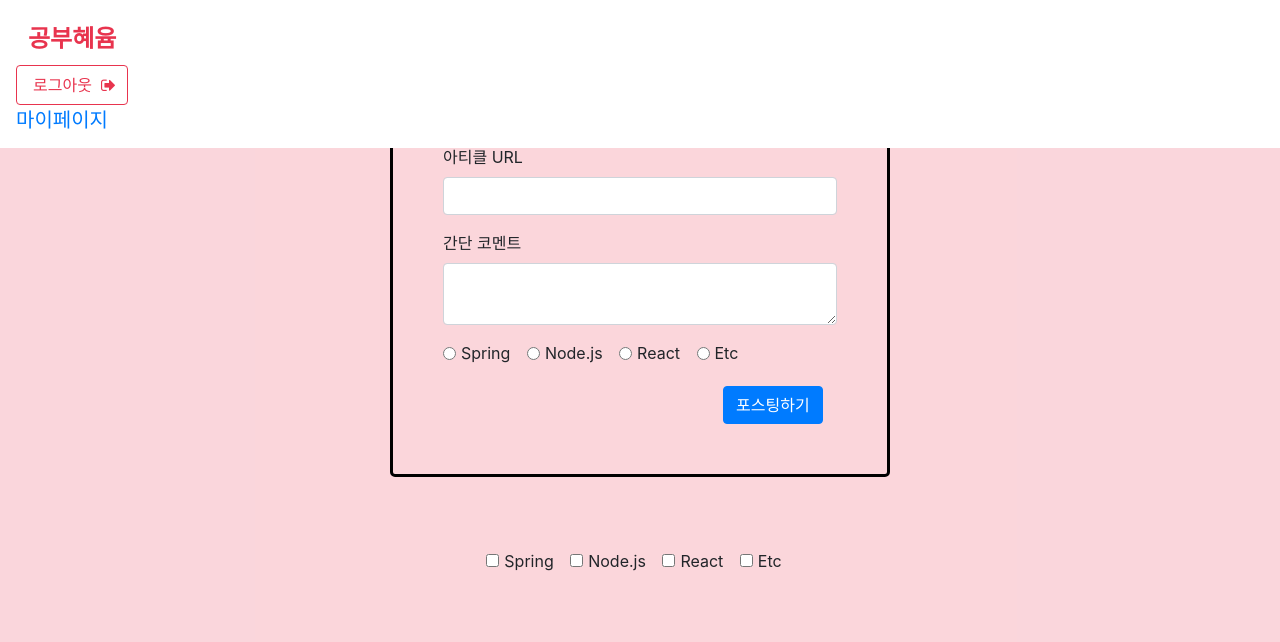
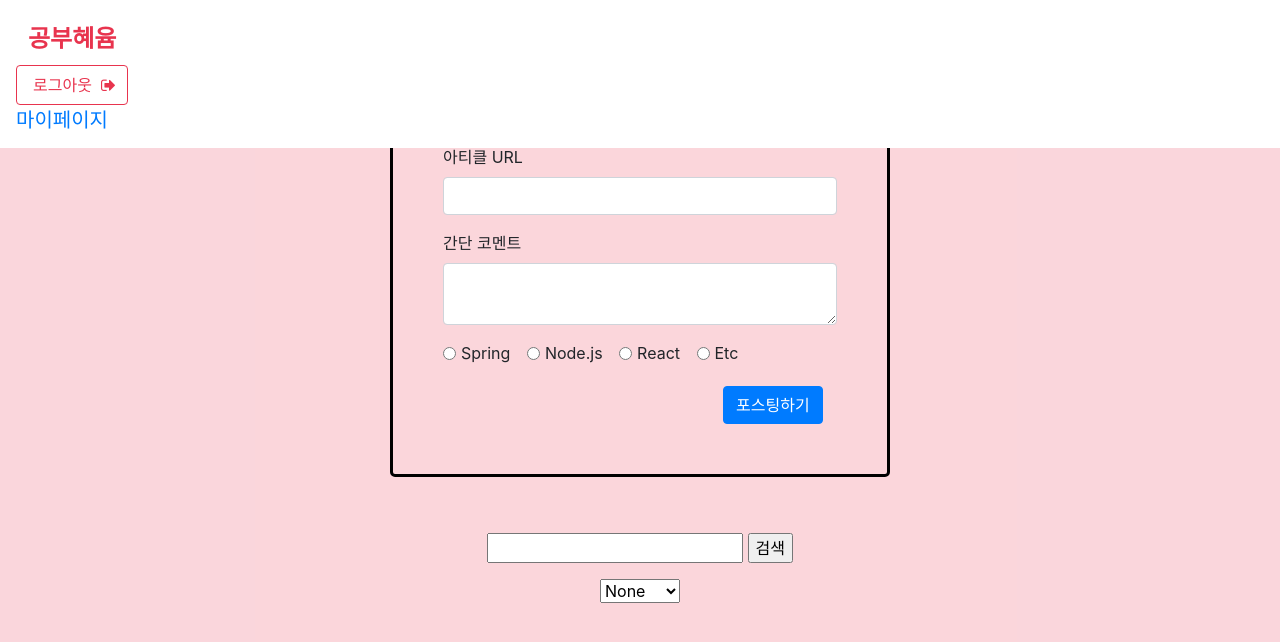
Before and after one commit to minkik715/mini_web_project, a Flask app: page /guest in a window 1280 px wide. Shown: the top 642 px of the page. Run offline with Flask 2, Linux system fonts and the light colour scheme; some libraries are stand-ins or nearby versions.

Commit message:
주석 추가, 중복 보완, 검색기능 추가

```diff
--- a/app.py
+++ b/app.py
@@ -21,6 +21,22 @@ if (db.number.find_one({"id": 'autoIncrement'}) is None):
     db.number.insert_one({"number": 1, "id": 'autoIncrement'})
 
 
+def return_list(list):
+    token_receive = request.cookies.get('mytoken')
+    print(list)
+    # 토큰이 있고 만료되지 않았으면 리뷰리스트 나열
+    try:
+        payload = jwt.decode(token_receive, SECRET_KEY, algorithms=['HS256'])
+        user_info = db.users.find_one({"username": payload["id"]})
+        return render_template('reviews.html', user_info=user_info, review_list=list)
+    # 토큰이 있으나 시간 만료 되었을떄
+    except jwt.ExpiredSignatureError:
+        return redirect(url_for("login", msg="로그인 시간이 만료되었습니다."))
+    # 토큰이 없음
+    except jwt.exceptions.DecodeError:
+        return redirect(url_for("login", msg="로그인 정보가 존재하지 않습니다."))
+
+
 @app.route('/sign_up/check_dup', methods=['POST'])
 def check_dup():
     # 유저 닉네임 중복확인
@@ -33,19 +49,8 @@ def check_dup():
 def home():
     # /로 들어왔을 때 조건에 따라 구현
     review_list = list(db.reviews.find({}, {'_id': False}))
-    print(review_list)
-    token_receive = request.cookies.get('mytoken')
-    # 토큰이 있고 만료되지 않았으면 리뷰리스트 나열
-    try:
-        payload = jwt.decode(token_receive, SECRET_KEY, algorithms=['HS256'])
-        user_info = db.users.find_one({"username": payload["id"]})
-        return render_template('reviews.html', user_info=user_info, review_list=review_list)
-    # 토큰이 있으나 시간 만료 되었을떄
-    except jwt.ExpiredSignatureError:
-        return redirect(url_for("login", msg="로그인 시간이 만료되었습니다."))
-    # 토큰이 없음
-    except jwt.exceptions.DecodeError:
-        return redirect(url_for("login", msg="로그인 정보가 존재하지 않습니다."))
+    return  return_list(review_list)
+
 
 
 @app.route('/guest')
@@ -56,7 +61,7 @@ def guest():
 
 @app.route('/login')
 def login():
-    #로그인 페이지로 들어왔을때 렌더링
+    # 로그인 페이지로 들어왔을때 렌더링
     msg = request.args.get("msg")
     return render_template('login.html', msg=msg)
 
@@ -99,10 +104,10 @@ def sign_in():
         return jsonify({'result': 'fail', 'msg': '아이디/비밀번호가 일치하지 않습니다.'})
 
 
-@app.route('/review', methods=['POST'])
+@app.route('/reviews', methods=['POST'])
 def saving():
     # 리뷰글을 디비에 저장하는 과정, 리뷰글을 누가 작성했는지 유저 디비에 저장
-    special_number = db.number.find_one({'id' : 'autoIncrement'})['number']
+    special_number = db.number.find_one({'id': 'autoIncrement'})['number']
     token_receive = request.cookies.get('mytoken')
     payload = jwt.decode(token_receive, SECRET_KEY, algorithms=['HS256'])
     review_list = list(db.users.find_one({'username': payload['id']})['review_list'])
@@ -140,6 +145,7 @@ def user():
     except (jwt.ExpiredSignatureError, jwt.exceptions.DecodeError):
         return redirect(url_for("home"))
 
+
 @app.route('/reviews/like', methods=['POST'])
 def update_like():
     # 좋아요 기능 구현 누가 좋아요를 했는지 유저 디비에 저장
@@ -160,10 +166,28 @@ def update_like():
     except (jwt.ExpiredSignatureError, jwt.exceptions.DecodeError):
         return redirect(url_for("home"))
 
-@app.route('/reviews/section')
+
+@app.route('/reviews/section', methods=["GET"])
 def review_filter():
     # 분류화 기능 추가 작업 필요
-    print(request.form['section_list'])
+    option = request.args.get('option')
+    print(option)
+    selected_reviews = list(db.reviews.find({"studyOption" : option}))
+    for selected_review in selected_reviews:
+        print(selected_review)
+    return return_list(selected_reviews)
+
+
+@app.route('/reviews')
+def search():
+    search = request.args.get('search')
+    reviews = list(db.reviews.find({}, {'_id': False}))
+    review_list = []
+    for review in reviews:
+        if (search in review['title'] or search in review['comment'] or search in review['desc']):
+            review_list.append(review)
+    return return_list(review_list)
+
 
 if __name__ == '__main__':
     app.run('0.0.0.0', port=5000, debug=True)
--- a/static/reviews.css
+++ b/static/reviews.css
@@ -59,7 +59,7 @@ input::-webkit-calendar-picker-indicator {
     border-radius: 5px;
 }
 
-.btn-primary {
+.posting-btn {
     margin-top: 20px;
     margin-left: 280px;
 }
--- a/static/reviews.js
+++ b/static/reviews.js
@@ -5,10 +5,9 @@ function postArticle() {
     console.log(studyOption);
     $.ajax({
         type: "POST",
-        url: "/review",
+        url: "/reviews",
         data: {url_give: url, comment_give: comment, studyOption_give: studyOption},
         success: function (response) { // 성공하면
-            alert(response["msg"]);
             window.location.reload();
         }
     })
@@ -33,11 +32,25 @@ function likeReview(number) {
     });
 }
 
-function checkSection(){
-    let check_section = []
-    $("input[name=studyOption]:checked").each(function (){
-        check_section.push($(this).val());
-    })
+let option = "None";
+
+function filter() {
+    let new_filter = ($("select[name=studyOption]").val());
+
+    if (option == new_filter) {
+        return;
+    } else {
+        option = new_filter;
+        console.log(option)
+        $.ajax({
+            type: 'GET',
+            url: `/reviews/section?option=${option}`,
+            data: {},
+            success: function (response) {
+                window.location.href = `/reviews/section?option=${option}`
+            }
+        });
+    }
 
 
 }
--- a/templates/main.html
+++ b/templates/main.html
@@ -3,7 +3,7 @@
     <head>
 
         <!-- Webpage Title -->
-        <title>{{ user_info.name }} | SWEETER</title>
+        <title>공부헤윰</title>
 
         <!-- Required meta tags -->
         <meta charset="utf-8">
--- a/templates/mypage.html
+++ b/templates/mypage.html
@@ -5,6 +5,9 @@
     <title>Title</title>
 </head>
 <body>
-    {{user_info}}
+{{user_info['username']}}
+{{user_info['like_list']}}
+{{user_info['review_list']}}
+
 </body>
 </html>
--- a/templates/reviews.html
+++ b/templates/reviews.html
@@ -3,7 +3,7 @@
 <head>
 
     <!-- Webpage Title -->
-    <title>Home | SWEETER</title>
+    <title>공부헤윰</title>
 
     <!-- Required meta tags -->
     <meta charset="utf-8">
@@ -14,12 +14,16 @@
     <!-- Font Awesome CSS -->
     <link href="//maxcdn.bootstrapcdn.com/font-awesome/4.7.0/css/font-awesome.min.css" rel="stylesheet">
 
+
     <link rel="stylesheet" href="https://maxcdn.bootstrapcdn.com/bootstrap/4.0.0/css/bootstrap.min.css"
           integrity="sha384-Gn5384xqQ1aoWXA+058RXPxPg6fy4IWvTNh0E263XmFcJlSAwiGgFAW/dAiS6JXm"
           crossorigin="anonymous">
     <!-- JS -->
     <script src="https://ajax.googleapis.com/ajax/libs/jquery/3.4.1/jquery.min.js"></script>
     <script src="https://cdnjs.cloudflare.com/ajax/libs/jquery-cookie/1.4.1/jquery.cookie.js"></script>
+    <link rel="stylesheet" href="https://stackpath.bootstrapcdn.com/bootstrap/4.2.1/css/bootstrap.min.css"
+          integrity="sha384-GJzZqFGwb1QTTN6wy59ffF1BuGJpLSa9DkKMp0DgiMDm4iYMj70gZWKYbI706tWS" crossorigin="anonymous">
+
 
     <link href="{{ url_for('static', filename='reviews.css') }}" rel="stylesheet">
     <script src="../static/reviews.js"></script>
@@ -56,6 +60,7 @@
                 <input class="form-check-input" type="radio" name="studyOption" id="inlineRadio1" value="Spring">
                 <label class="form-check-label" for="inlineRadio1">Spring</label>
             </div>
+
             <div class="form-check form-check-inline">
                 <input class="form-check-input" type="radio" name="studyOption" id="inlineRadio2" value="Node.js">
                 <label class="form-check-label" for="inlineRadio2">Node.js</label>
@@ -68,34 +73,36 @@
                 <input class="form-check-input" type="radio" name="studyOption" id="inlineRadio4" value="Etc">
                 <label class="form-check-label" for="inlineRadio4">Etc</label>
             </div>
-            <button type="button" class="btn btn-primary" onclick="postArticle()">포스팅하기</button>
+            <button type="button" class="btn btn-primary posting-btn" onclick="postArticle()">포스팅하기</button>
         </div>
 
 
     </div>
+
     <div class="section">
+        <form action="/reviews">
+            <input type="text" name="search" value="">
+            <input type="submit" value="검색">
+        </form>
         <p>
-        <div class="form-check form-check-inline">
-            <input class="form-check-input" type="checkbox" name="studyOption" id="inlineCheckbox1" value="Spring">
-            <label class="form-check-label" for="inlineCheckbox1">Spring</label>
+        <div>
+            <select name="studyOption" onclick="filter()">
+                <option value="None">None</option>
+                <option value="React">React</option>
+                <option value="Node.js">Node.js</option>
+                <option value="Spring">Spring</option>
+                <option value="Etc">Etc</option>
+            </select>
         </div>
-        <div class="form-check form-check-inline">
-            <input class="form-check-input" type="checkbox" name="studyOption" id="inlineCheckbox2" value="Node.js">
-            <label class="form-check-label" for="inlineCheckbox2">Node.js</label>
-        </div>
-        <div class="form-check form-check-inline">
-            <input class="form-check-input" type="checkbox" name="studyOption" id="inlineCheckbox3" value="React">
-            <label class="form-check-label" for="inlineCheckbox3">React</label>
-        </div>
-        <div class="form-check form-check-inline">
-            <input class="form-check-input" type="checkbox" name="studyOption" id="inlineCheckbox4" value="Etc">
-            <label class="form-check-label" for="inlineCheckbox4">Etc</label>
+        <div id="output">
         </div>
         </p>
+
+
     </div>
     <div id="cards-box" class="card-columns">
         {% for review in review_list %}
-        <div class="card">
+        <div class="card" }}>
 
             <img class="card-img-top"
                  src={{ review['image'] }}
```
